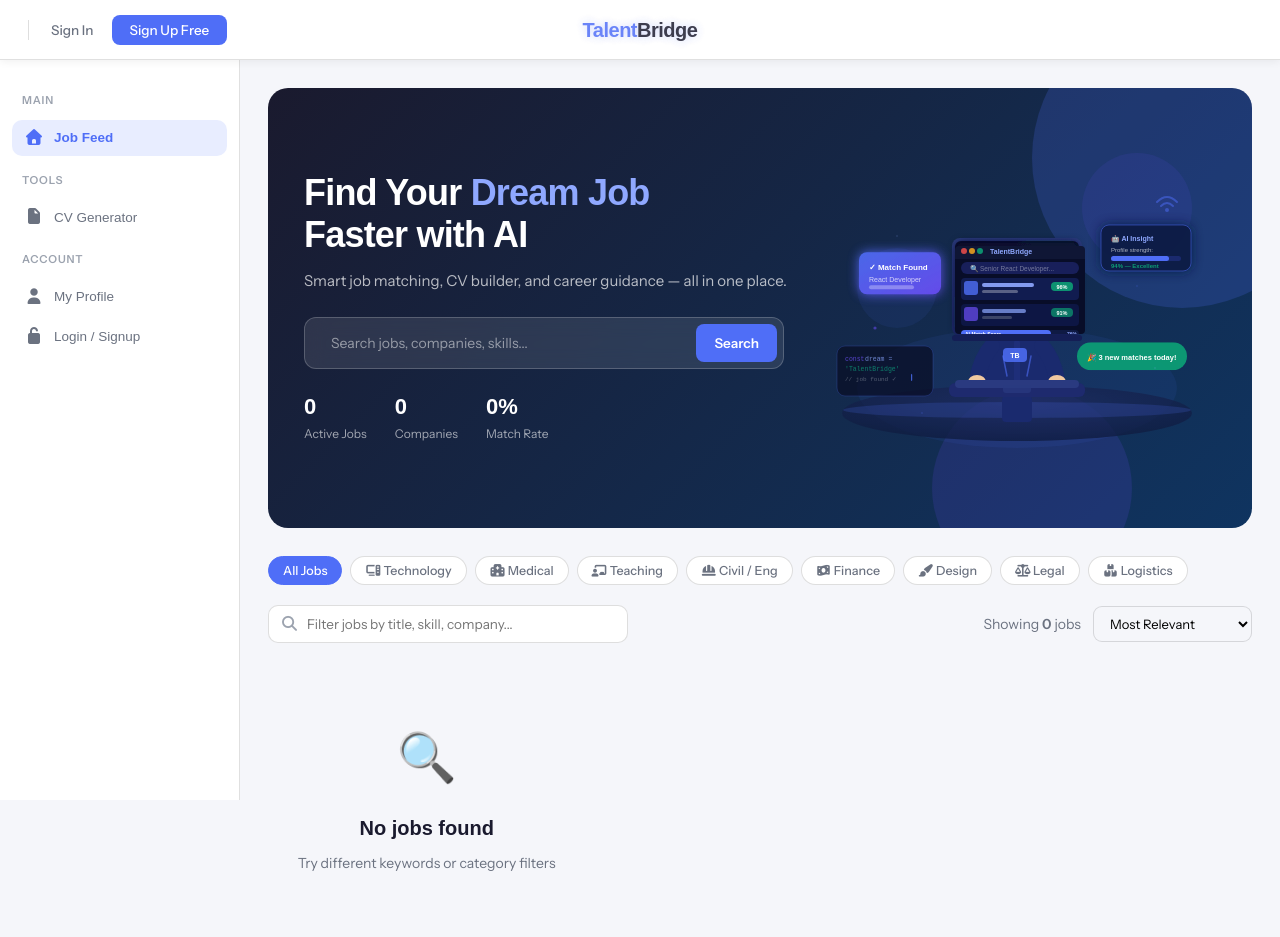
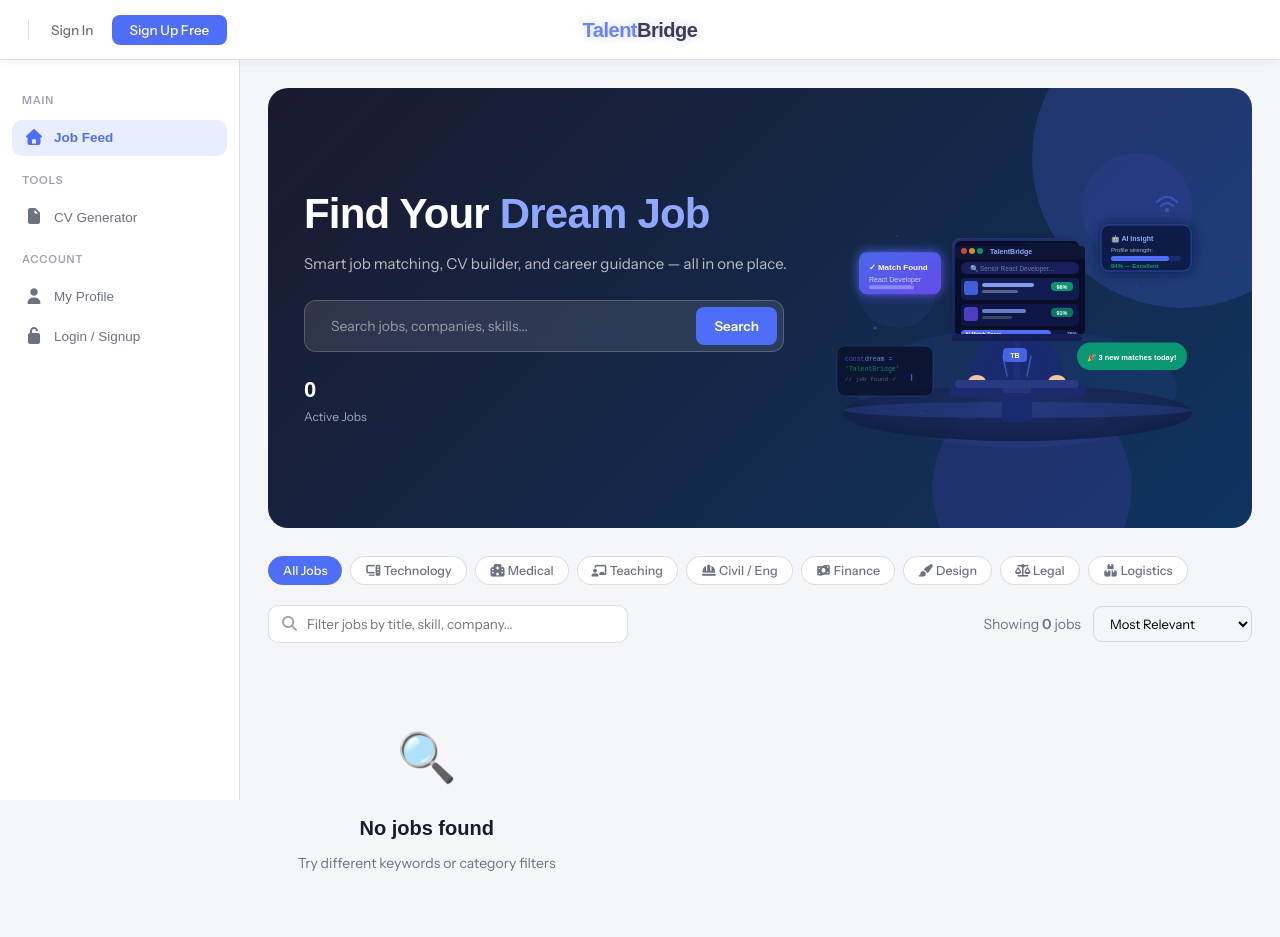
Before and after one commit to riaz45642-alt/final-year-project, a plain HTML site: page frontend/dashboard.html in a window 1280 px wide. Drawn offline with Linux system fonts and the light colour scheme; no server answers; a web font is replaced by a local one.

Commit message:
change home page text

```diff
--- a/frontend/css/jobs.css
+++ b/frontend/css/jobs.css
@@ -295,7 +295,7 @@ tbody td { padding: 13px 14px; }
   font-size: 12px; font-weight: 600; margin-bottom: 16px; color: #c5d0ff;
 }
 .hero-heading, .hero-title {
-  font-family: var(--font-display); font-size: 36px; font-weight: 700;
+  font-family: var(--font-display); font-size: 42px; font-weight: 700;
   line-height: 1.15; letter-spacing: -0.8px; margin-bottom: 14px;
 }
 .hero-heading span, .hero-title span { color: #8fa8ff; }
--- a/frontend/dashboard.html
+++ b/frontend/dashboard.html
@@ -109,7 +109,7 @@
       <!-- Hero Banner -->
       <div class="hero-banner">
         <div class="hero-inner">
-          <h1 class="hero-heading">Find Your <span>Dream Job</span><br>Faster with AI</h1>
+          <h1 class="hero-heading">Find Your <span>Dream Job</span></h1>
           <p class="hero-description">Smart job matching, CV builder, and career guidance — all in one place.</p>
           <div class="hero-search-bar">
             <input class="hero-search-input" id="hero-search-input" placeholder="Search jobs, companies, skills...">
@@ -117,8 +117,6 @@
           </div>
           <div class="hero-stats-row">
             <div><div class="hero-stat-number">0</div><div class="hero-stat-label">Active Jobs</div></div>
-            <div><div class="hero-stat-number">0</div><div class="hero-stat-label">Companies</div></div>
-            <div><div class="hero-stat-number">0%</div><div class="hero-stat-label">Match Rate</div></div>
           </div>
         </div>
 
```
